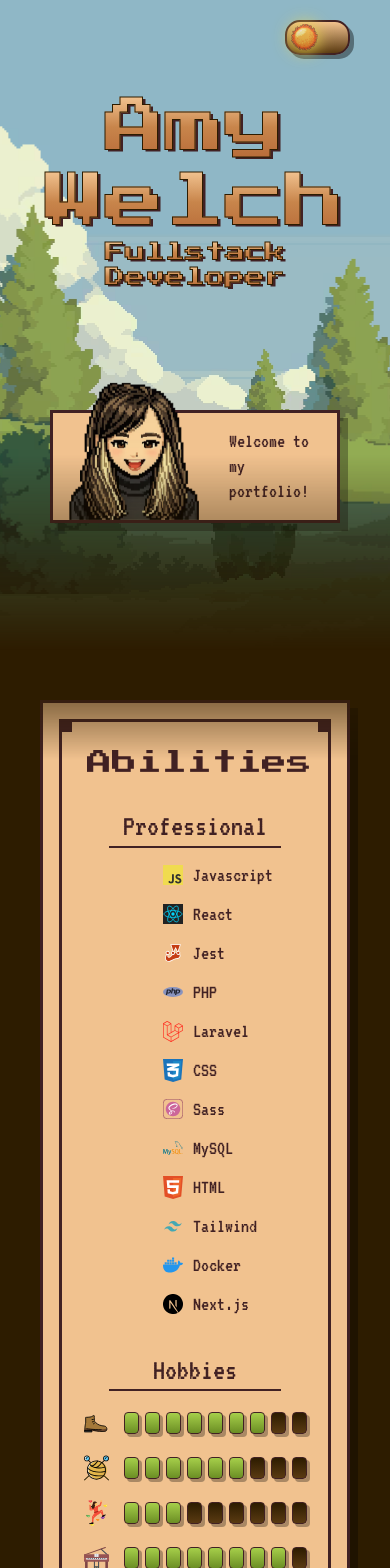
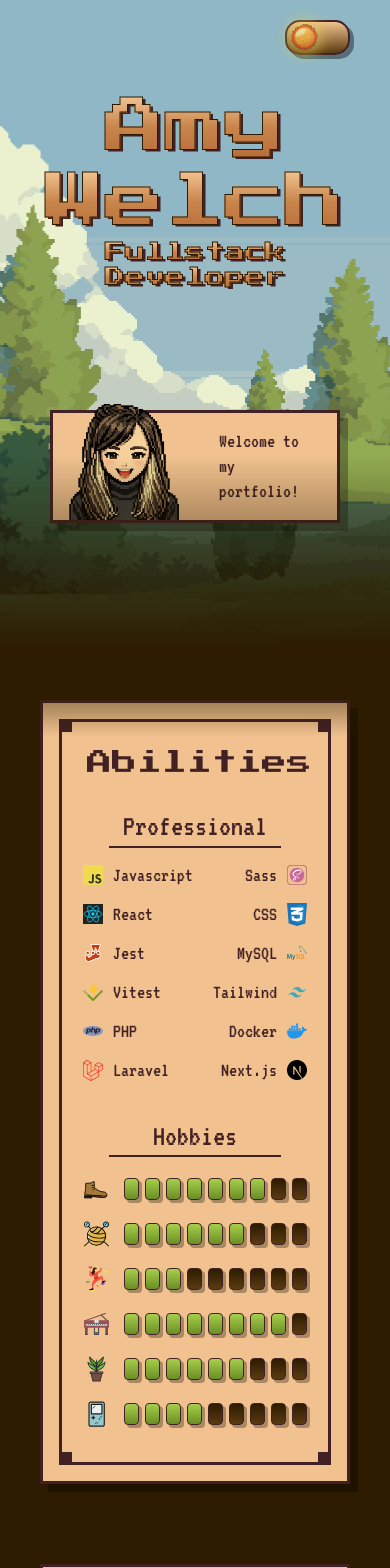
Before and after one commit to AmyW001/amyw001.github.io, a React (Vite) app: page / in a window 390 px wide. Shown: the top 1568 px of the page. Built offline with nearby package versions, Linux system fonts and the light colour scheme; a web font is replaced by a local one.

Commit message:
create AvatarGIF component, align components on mobile

```diff
--- a/src/assets/index.ts
+++ b/src/assets/index.ts
@@ -37,3 +37,4 @@ export { default as Sass } from "./sass.svg";
 export { default as Star } from "./star.svg";
 export { default as Sun } from "./sun.svg";
 export { default as Tailwind } from "./tailwind.svg";
+export { default as Vitest } from "./vitest.svg";
--- a/src/content/about/about.module.css
+++ b/src/content/about/about.module.css
@@ -78,6 +78,10 @@
 }
 
 @media (max-width: 900px) {
+  .about {
+    padding: 50px 40px 30px 40px;
+  }
+
   .aboutContentsContainer {
     flex-direction: column;
     gap: 60px;
@@ -88,7 +92,7 @@
 @media (max-width: 550px) {
   .aboutText {
     padding: 0;
-    font-size: 16px;
+    font-size: 18px;
   }
 
   .buttonRow {
@@ -99,4 +103,23 @@
       padding: 6px 10px;
     }
   }
+
+  .aboutContentsContainer {
+    align-items: stretch;
+  }
+
+  .playerCardColumn {
+    align-items: stretch;
+
+    .aboutRightContentsContainer {
+      width: 100%;
+    }
+    > * {
+      flex: 1;
+    }
+  }
+
+  .playerCardColumn {
+    min-width: 0;
+  }
 }
--- a/src/content/header/Header.tsx
+++ b/src/content/header/Header.tsx
@@ -1,6 +1,6 @@
 import { useEffect, useState } from "react";
 import { Card, Toggle } from "../../components";
-import { Avatar, AvatarTwo, AvatarThree } from "../../assets";
+import AvatarGIF from "./avatarGIF/AvatarGIF";
 import styles from "./header.module.css";
 
 type TypewriterProps = {
@@ -58,11 +58,7 @@ function Header() {
       <section className={styles.intro}>
         <Card>
           <div className={styles.speechBox}>
-            <div className={styles.avatarGif}>
-              <img src={Avatar} alt="Avatar" className={styles.avatar} />
-              <img src={AvatarTwo} alt="Avatar" className={styles.avatar} />
-              <img src={AvatarThree} alt="Avatar" className={styles.avatar} />
-            </div>
+            <AvatarGIF />
             <Typewriter text="Welcome to my portfolio!" />
           </div>
         </Card>
--- /dev/null
+++ b/src/content/header/avatarGIF/AvatarGIF.tsx
@@ -0,0 +1,30 @@
+import { useEffect, useState } from "react";
+import { Avatar, AvatarTwo, AvatarThree } from "../../../assets";
+import styles from "./avatarGif.module.css";
+
+const avatars = [Avatar, AvatarTwo, AvatarThree];
+
+export default function AvatarGif() {
+  const [index, setIndex] = useState(0);
+
+  useEffect(() => {
+    avatars.forEach((src) => {
+      const img = new Image();
+      img.src = src;
+    });
+  }, []);
+
+  useEffect(() => {
+    const interval = setInterval(() => {
+      setIndex((prev) => (prev + 1) % avatars.length);
+    }, 250);
+
+    return () => clearInterval(interval);
+  }, []);
+
+  return (
+    <div className={styles.avatarGif}>
+      <img src={avatars[index]} alt="Avatar" className={styles.avatar} draggable={false} />
+    </div>
+  );
+}
--- /dev/null
+++ b/src/content/header/avatarGIF/avatarGif.module.css
@@ -0,0 +1,12 @@
+.avatar {
+  object-fit: contain;
+  max-width: 130px;
+  position: absolute;
+  bottom: 0;
+}
+
+@media (max-width: 550px) {
+  .avatar {
+    max-width: 110px;
+  }
+}
--- a/src/content/header/header.module.css
+++ b/src/content/header/header.module.css
@@ -141,23 +141,6 @@
   }
 }
 
-.avatar {
-  max-width: 130px;
-  position: absolute;
-  bottom: 0;
-  opacity: 0;
-  animation: cycle 1s infinite;
-}
-
-.avatarGif img:nth-child(1) { animation-delay: 0s; }
-.avatarGif img:nth-child(2) { animation-delay: 0.33s; }
-.avatarGif img:nth-child(3) { animation-delay: 0.66s; }
-
-@keyframes cycle {
-  0%, 33% { opacity: 1; }
-  34%, 100% { opacity: 0; }
-}
-
 @media (max-width: 550px) {
   .header {
     min-height: 650px;
@@ -179,7 +162,7 @@
 
   .intro p {
     font-size: 20px;
-    margin-left: 160px;
+    margin-left: 150px;
   }
 
   .headerContent {
--- a/src/content/stats/Stats.tsx
+++ b/src/content/stats/Stats.tsx
@@ -1,30 +1,37 @@
 import { Bar, Card, CardInner, SkillBar } from "../../components";
-import { Bouldering, CSS, Docker, Game, Hiking, Knitting, Piano, HTML, Javascript, Jest, Laravel, MySQL, Next, PHP, Plant, React, Sass, Tailwind } from "../../assets";
+import { Bouldering, CSS, Docker, Game, Hiking, Knitting, Piano, HTML, Javascript, Jest, Laravel, MySQL, Next, PHP, Plant, React, Sass, Tailwind, Vitest } from "../../assets";
 import PlayerCard from "./playerCard/PlayerCard";
+import useIsMobile from "../../hooks/useIsMobile";
 import styles from "./stats.module.css";
 
 type Technology = {
+  id: number;
   key: string;
   label: string;
   icon: string;
 };
 
 const technologies: Technology[] = [
-  { key: "javascript", label: "Javascript", icon: Javascript },
-  { key: "react", label: "React", icon: React },
-  { key: "jest", label: "Jest", icon: Jest },
-  { key: "php", label: "PHP", icon: PHP },
-  { key: "laravel", label: "Laravel", icon: Laravel },
-  { key: "css", label: "CSS", icon: CSS },
-  { key: "sass", label: "Sass", icon: Sass },
-  { key: "mysql", label: "MySQL", icon: MySQL },
-  { key: "html", label: "HTML", icon: HTML },
-  { key: "tailwind", label: "Tailwind", icon: Tailwind },
-  { key: "docker", label: "Docker", icon: Docker },
-  { key: "next", label: "Next.js", icon: Next },
+  { id: 1, key: "javascript", label: "Javascript", icon: Javascript },
+  { id: 2, key: "react", label: "React", icon: React },
+  { id: 3, key: "jest", label: "Jest", icon: Jest },
+  { id: 9, key: "vitest", label: "Vitest", icon: Vitest },
+  { id: 4, key: "php", label: "PHP", icon: PHP },
+  { id: 5, key: "laravel", label: "Laravel", icon: Laravel },
+  { id: 7, key: "sass", label: "Sass", icon: Sass },
+  { id: 6, key: "css", label: "CSS", icon: CSS },
+  { id: 8, key: "mysql", label: "MySQL", icon: MySQL },
+  { id: 10, key: "tailwind", label: "Tailwind", icon: Tailwind },
+  { id: 11, key: "docker", label: "Docker", icon: Docker },
+  { id: 12, key: "next", label: "Next.js", icon: Next },
 ];
 
 function Stats() {
+  const isMobile = useIsMobile();
+  const mid = Math.ceil(technologies.length / 2);
+  const leftTechs = technologies.slice(0, mid);
+  const rightTechs = technologies.slice(mid);
+
   return (
     <div className={styles.stats}>
       <div className={styles.playerCardColumn}>
@@ -38,14 +45,36 @@ function Stats() {
               <div className={styles.listContainer}>
                 <h3>Professional</h3>
                 <Bar />
-                <ul>
-                  {technologies.map((tech) => (
+                <div className={isMobile ? styles.twoColumnTechnologies : ""}>
+                  <ul className={styles.leftColumn}>
+                    {leftTechs.map((tech) => (
                       <li key={tech.key}>
                         <img src={tech.icon} alt={tech.label} />
                         {tech.label}
                       </li>
                     ))}
                   </ul>
+                  {isMobile && (
+                    <ul className={styles.rightColumn}>
+                      {rightTechs.map((tech) => (
+                        <li key={tech.key}>
+                          {tech.label}
+                          <img src={tech.icon} alt={tech.label} />
+                        </li>
+                      ))}
+                    </ul>
+                  )}
+                  {!isMobile && (
+                    <ul>
+                      {rightTechs.map((tech) => (
+                        <li key={tech.key}>
+                          <img src={tech.icon} alt={tech.label} />
+                          {tech.label}
+                        </li>
+                      ))}
+                    </ul>
+                  )}
+                </div>
               </div>
               <div className={styles.listContainer} >
                 <h3>Hobbies</h3>
--- a/src/content/stats/stats.module.css
+++ b/src/content/stats/stats.module.css
@@ -168,8 +168,34 @@
 
   .professionalAbilities {
     .listContainer ul {
-      margin-left: 23px;
-      justify-content: center;
+      margin-left: 0px;
+    }
+  }
+
+  .twoColumnTechnologies {
+    display: flex;
+    gap: 20px;
+
+    ul {
+      flex: 1;
+    }
+  }
+
+  .listContainer ul.leftColumn {
+    text-align: left;
+  }
+
+  .professionalAbilities .listContainer .rightColumn {
+    text-align: right;
+    justify-content: flex-end;
+
+    li {
+      justify-content: flex-end;
+
+      img {
+        margin-right: 0;
+        margin-left: 10px;
+      }
     }
   }
 }
--- /dev/null
+++ b/src/hooks/useIsMobile.ts
@@ -0,0 +1,31 @@
+import { useEffect, useState } from "react";
+
+export default function useIsMobile(breakpoint = 550): boolean {
+  const isClient = typeof window !== "undefined";
+
+  const getInitial = () => {
+    if (!isClient) return false;
+    return window.innerWidth < breakpoint;
+  };
+
+  const [isMobile, setIsMobile] = useState<boolean>(getInitial);
+
+  useEffect(() => {
+    if (!isClient) return;
+
+    const mq = window.matchMedia(`(max-width: ${breakpoint - 1}px)`);
+
+    const handleChange = (ev: MediaQueryListEvent) => {
+      setIsMobile(ev.matches);
+    };
+
+    setIsMobile(mq.matches);
+    mq.addEventListener("change", handleChange);
+
+    return () => {
+      mq.removeEventListener("change", handleChange);
+    };
+  }, [breakpoint, isClient]);
+
+  return isMobile;
+}
--- a/src/index.css
+++ b/src/index.css
@@ -56,8 +56,8 @@
   --colour-button-border: #142548;
   --colour-button-background-primary: #101D3A;
   --colour-button-background-primary-hover: #1a2d52;
-  --colour-button-background-secondary: #131F30;
-  --colour-button-background-secondary-hover: #a2b8d1;
+  --colour-button-background-secondary: #507d9b;
+  --colour-button-background-secondary-hover: #1e4660;
   --colour-button-background-tertiary: #27436C;
   --colour-button-background-tertiary-hover: #355787;
   --colour-button-background-disabled: #1f242c;
```
Also changed, not shown: src/assets/vitest.svg (added). Lines whose indentation alone changed are shown as unchanged.
